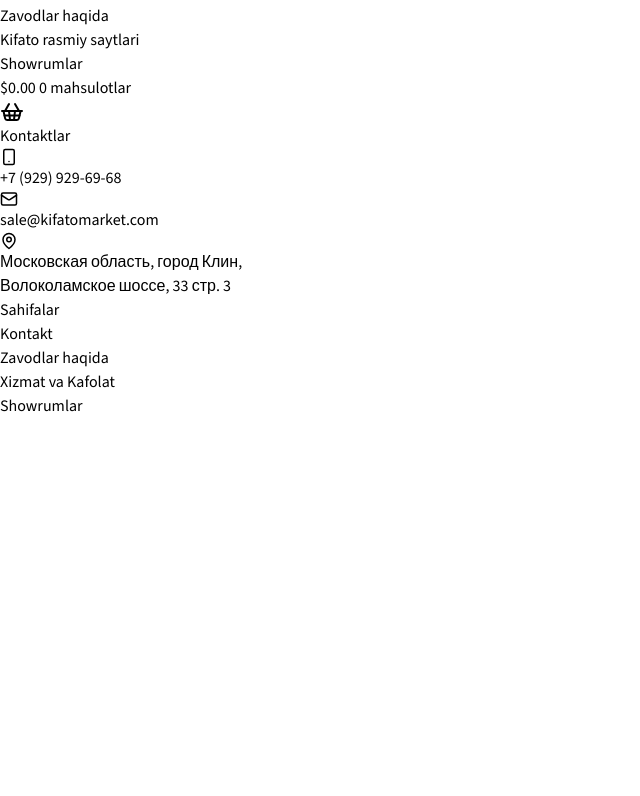
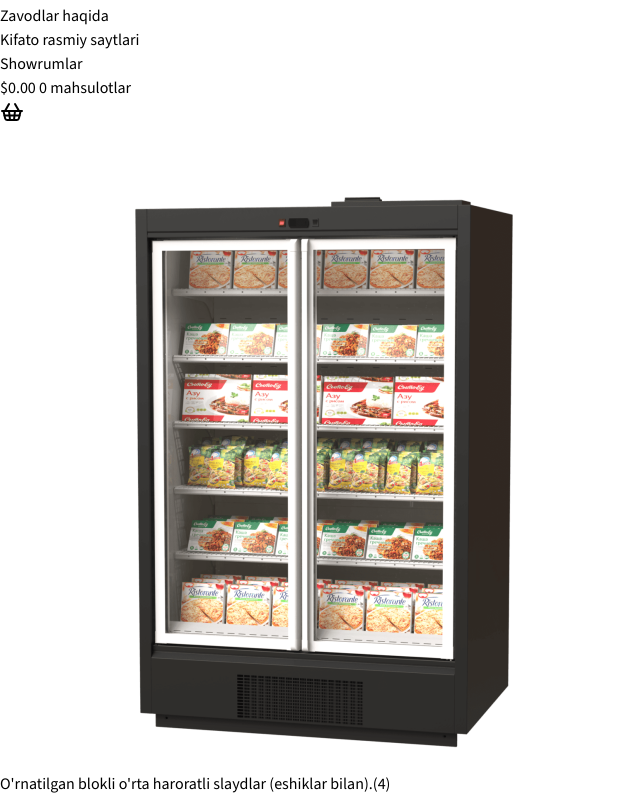
Before and after one commit to khusan2006/kifato, a React (Vite) app: page / in a window 1280 px wide. Shown: the part 424-1220 px from the top of the page, without its empty margins (0-640 px from the left). Before the commit the page ends 842 px from the top, so only its background shows below. Built offline with nearby package versions, Linux system fonts and the light colour scheme.

Commit message:
create desktop version of categories

```diff
--- /dev/null
+++ b/src/components/Categories.tsx
@@ -0,0 +1,24 @@
+import CategoryImage from "../assets/category-image.webp";
+import MaxWidthWrapper from "./MaxWidthWrapper";
+const Categories = () => {
+  return (
+    <div className="py-12 bg-gray-100">
+      <MaxWidthWrapper className=" grid grid-cols-4 gap-12">
+        {Array.from({ length: 14 }, () => (
+          <div className="bg-white h-[23rem] shadow-md rounded-sm">
+            <img
+              src={CategoryImage}
+              alt="O'rnatilgan blokli o'rta haroratli slaydlar (eshiklar bilan)."
+            />
+            <h5 className="text-center mt-2">
+              O'rnatilgan blokli o'rta haroratli slaydlar (eshiklar bilan).
+              <span className="font-bold">(4)</span>
+            </h5>
+          </div>
+        ))}
+      </MaxWidthWrapper>
+    </div>
+  );
+};
+
+export default Categories;
--- a/src/pages/Home.tsx
+++ b/src/pages/Home.tsx
@@ -1,9 +1,10 @@
+import Categories from "../components/Categories"
 
 const Home = () => {
   return (
-    <div>
-
-    </div>
+    <>
+      <Categories />
+    </>
   )
 }
 
```
Also changed, not shown: src/assets/category-image.webp (added).
